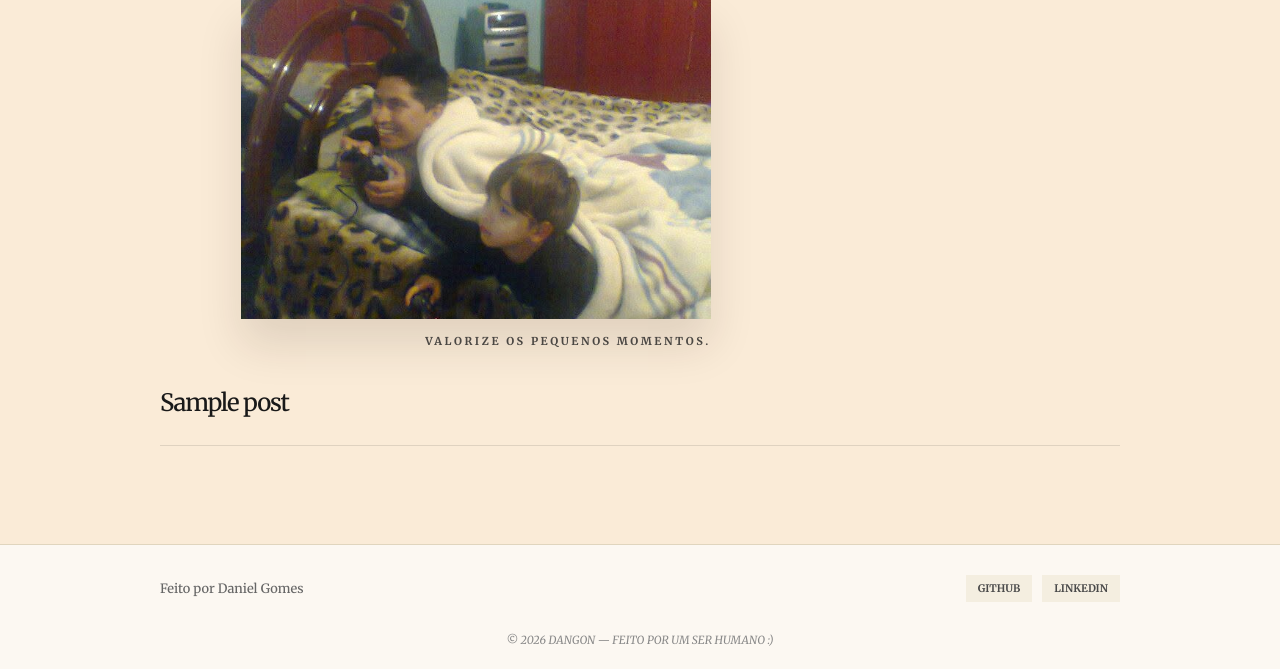
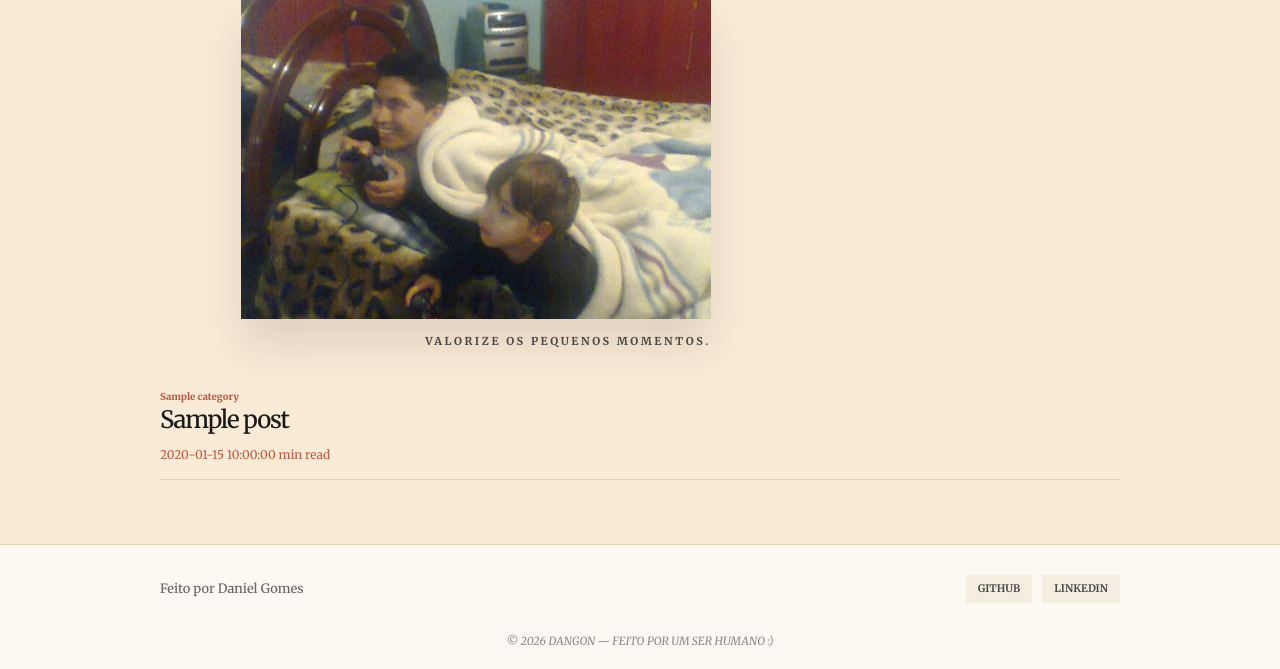
Before and after one commit to danfgomes/dangon.com, a FastAPI app: template src/templates/posthome.html in a window 1280 px wide. Shown: the part 131-800 px from the top of the page. Run offline with FastAPI, Linux system fonts and the light colour scheme; the template is opened without the code that fills it: most values are stand-ins (such as "Sample title", 1, 10 or a date in 2020); parts of the project's set-up code (start-up, migrations or seed data) failed here and were passed over.

Commit message:
adding reading time and updating links

```diff
--- a/src/static/css/homepost.css
+++ b/src/static/css/homepost.css
@@ -211,6 +211,18 @@
   margin-bottom: 18px;
 }
 
+.article-category {
+  font-size: 0.6rem;
+  font-weight: 800;
+  color: #c2593f;
+  margin-bottom: 2px;
+}
+
+.article-meta {
+  font-size: 0.75rem;
+  color: #c2593f;
+}
+
 .archive-title {
   display: inline-block;
   background: #e8bf59;
--- a/src/templates/base.html
+++ b/src/templates/base.html
@@ -38,7 +38,7 @@
       <a href="{{ url_for('list_all_posts') }}" class="nav-item">POST</a>
 
       <!-- Ocultos por padrão -->
-      <button id="open-modal-btn" class="nav-item nav-btn" data-bs-toggle="modal" data-bs-target="#createPostModal" style="display: none;">Criar Publicação</button>
+      <button id="open-modal-btn" class="nav-item nav-btn" data-bs-toggle="modal" data-bs-target="#createPostModal" style="display: none;">CREATE POST</button>
       <a id="account-btn" href="{{ url_for('account_management_page') }}" class="nav-item nav-btn" style="display: none;">MINHA CONTA</a>
       <button id="logout-btn" class="nav-item nav-btn" style="display: none;">LOGOUT</button>
 
--- a/src/templates/home.html
+++ b/src/templates/home.html
@@ -81,7 +81,7 @@
 <section id="projects" class="projects-section">
   <div class="projects-grid">
     <div class="project-card">
-      <span class="project-title"> <a href="https://github.com/danfgomes/InvestNote">INVESNOTE</a></a></span>
+      <span class="project-title"> <a href="https://www.linkedin.com/feed/update/urn:li:activity:7445164133513199616/">DRAGPIPE</a></a></span>
     </div>
     <div class="project-card-partial">
       <span class="project-title"><a href="https://github.com/danfgomes/InvestNote">INVESNOTE</a></span>
--- a/src/templates/posthome.html
+++ b/src/templates/posthome.html
@@ -17,12 +17,13 @@
     {% for post in posts %}
     <article class="post-card">
         <div class="post-card__body">
+            <span class="article-category">{{ post.category if post.category else 'Geral' }}</span>
             <h2>
                 <a href="{{ url_for('post_detail', post_id=post.id) }}">
                     {{ post.title }}
                 </a>
             </h2>
-
+         <span class="article-meta">{{ post.reading_time if post.reading_time else '5' }} min read</span>
         </div>
     </article>
     {% else %}
```
